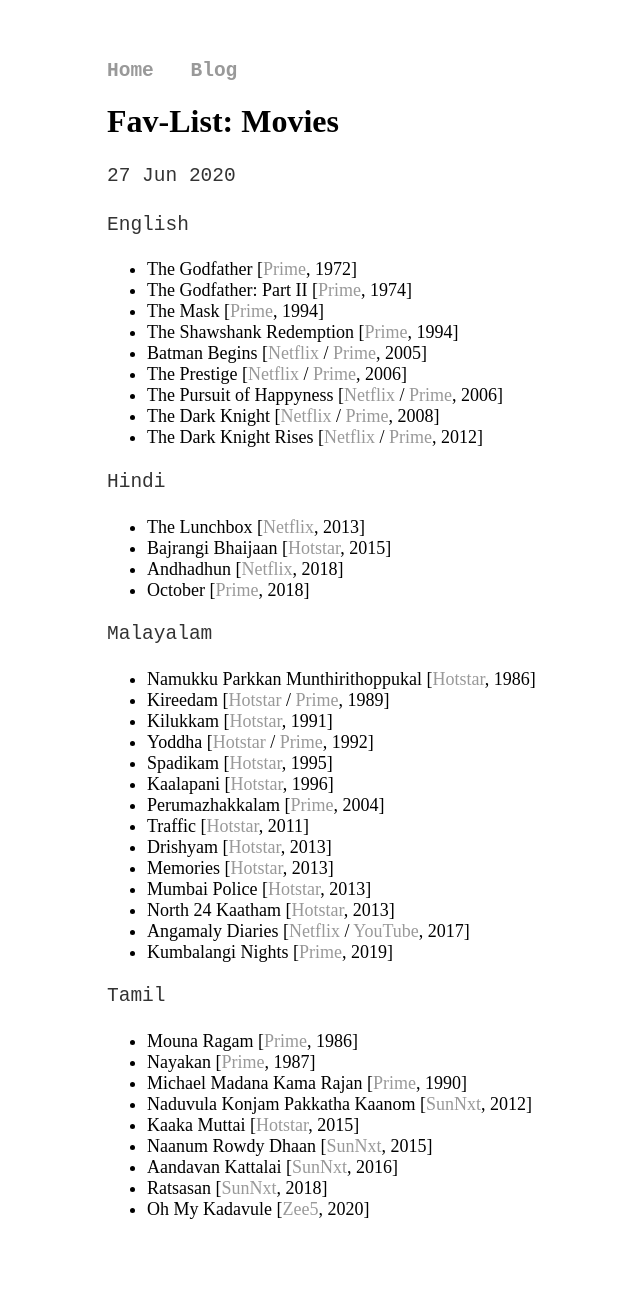
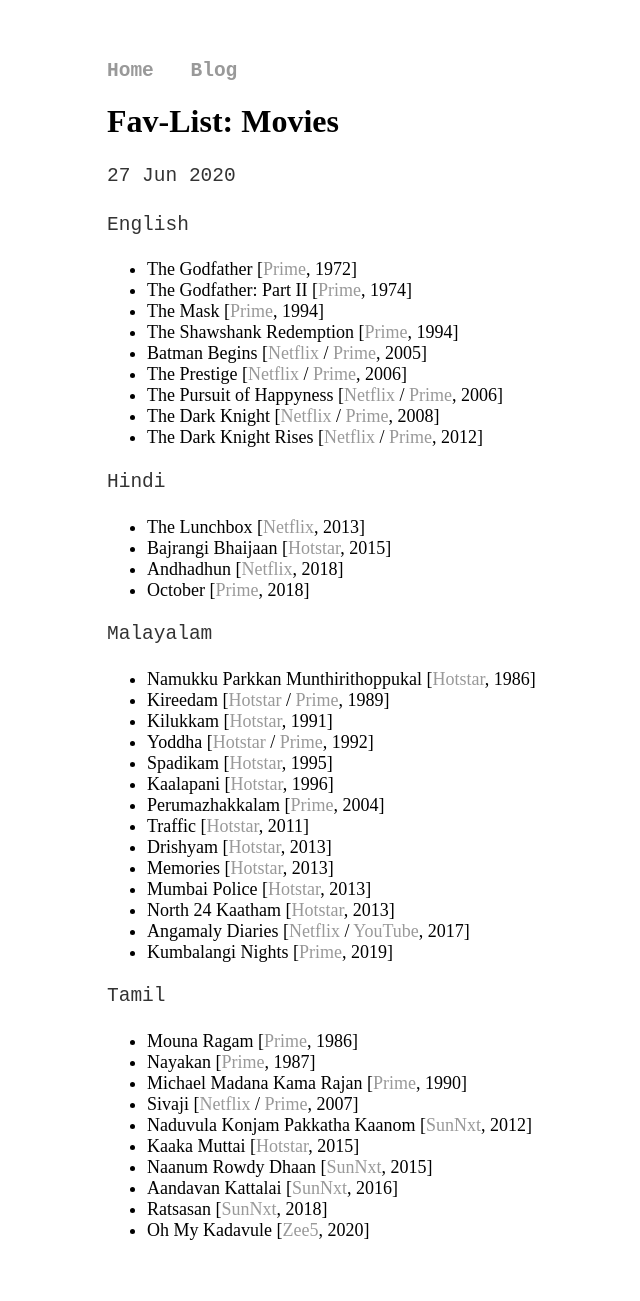
Before and after one commit to joe019/joe019.github.io, a Jekyll site: the page built from _posts/2020-06-27-movies.md, in a window 1280 px wide. Shown: the whole page, without its empty margins (53-693 px from the left). Built offline with Jekyll 4.4.1, drawn with Linux system fonts in a browser that asks for light colours; before the commit the page ends 1280 px from its top, so only the background shows below that.

Commit message:
Added "Sivaji"

```diff
--- a/_posts/2020-06-27-movies.md
+++ b/_posts/2020-06-27-movies.md
@@ -42,6 +42,7 @@
 * Mouna Ragam [[Prime](https://www.primevideo.com/detail/0KN7YBDJ8UZNMGZZ4U1PPTSRT0), 1986]
 * Nayakan [[Prime](https://www.primevideo.com/detail/0KZZ48I45Y50DBELKUQVTK4WF7), 1987]
 * Michael Madana Kama Rajan [[Prime](https://www.primevideo.com/detail/0TACSYRMXAL7JBSU6UBHNC6NIQ), 1990]
+* Sivaji [[Netflix](https://www.netflix.com/in/title/81464611) / [Prime](https://www.primevideo.com/detail/0R5ODBIKQMTL6UQBW89RLW8U3E), 2007]
 * Naduvula Konjam Pakkatha Kaanom [[SunNxt](https://www.sunnxt.com/movie/detail/7086), 2012]
 * Kaaka Muttai [[Hotstar](https://www.hotstar.com/in/movies/kaaka-muttai/1000070415), 2015]
 * Naanum Rowdy Dhaan [[SunNxt](https://www.sunnxt.com/tamil-movie/detail/7258/naanum-rowdy-dhaan), 2015]
```
